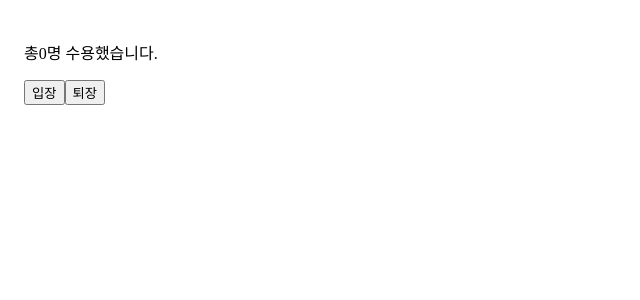
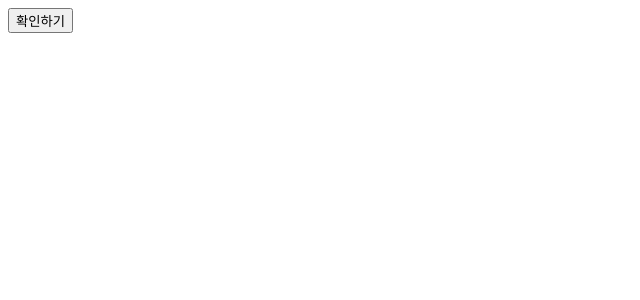
Before and after one commit to joo-seongchan/sopleReact, a React (Create React App) app: page / in a window 1280 px wide. Shown: the top 300 px of the page, without its empty margins (0-640 px from the left). Built offline with nearby package versions, Linux system fonts and the light colour scheme.

Commit message:
chapter8

```diff
--- a/src/App.js
+++ b/src/App.js
@@ -1,12 +1,14 @@
 import { Chapter6 } from "./chapter6/Chapter6";
 import { Chapter61 } from "./chapter6/Chapter61";
 import { UseCount } from "./chapter7/UseCount";
+import { Chapter8 } from "./chapter8/Chapter8";
 
 function App() {
   return (
     <>
       {/* <Chapter61 /> */}
-      <UseCount />
+      {/* <UseCount /> */}
+      <Chapter8 />
     </>
   );
 }
--- /dev/null
+++ b/src/chapter8/Chapter8.js
@@ -0,0 +1,15 @@
+import { useState } from "react";
+
+export const Chapter8 = () => {
+  const [isConfirmed, setIsConfiremed] = useState(false);
+
+  const handleConfirm = () => {
+    setIsConfiremed((prevIsConfirmed) => !prevIsConfirmed);
+  };
+
+  return (
+    <button onClick={handleConfirm} disabled={isConfirmed}>
+      {isConfirmed ? "확인됨" : "확인하기"}
+    </button>
+  );
+};
```
